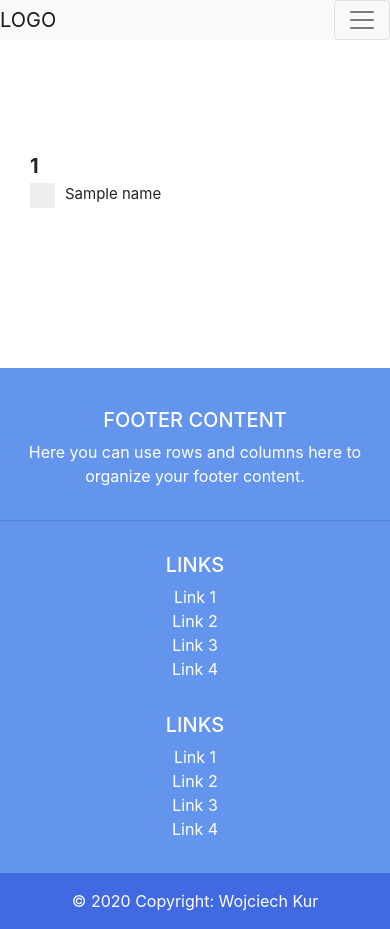
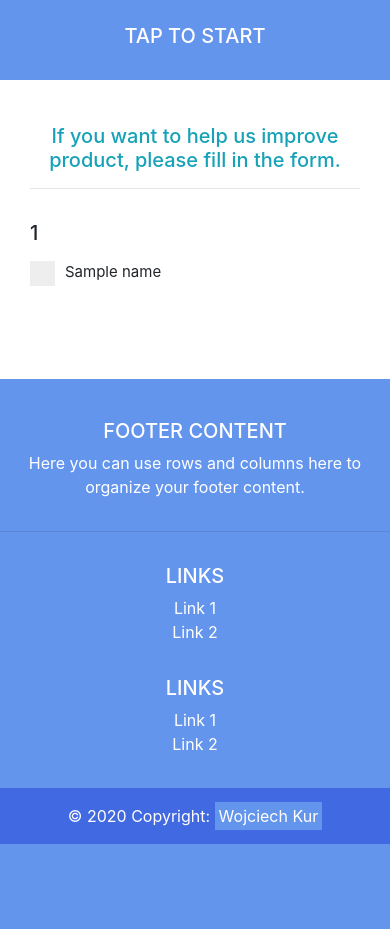
Before and after one commit to kuras120/FlaskApis, a Flask app: template templates/index.html in a window 390 px wide. After the commit the page ends 844 px from the top, so only its background shows below. Run offline with Flask 2, Linux system fonts and the light colour scheme; the template is opened without the code that fills it: most values are stand-ins (such as "Sample title", 1, 10 or a date in 2020); some libraries are stand-ins or nearby versions.

Commit message:
Almost perfect layout
Need to change mobile a little bit and add functionalities

```diff
--- a/static/css/default.css
+++ b/static/css/default.css
@@ -1,5 +1,5 @@
 body {
-
+    min-height: 100vh;
 }
 
 .navbar {
@@ -20,7 +20,7 @@ body {
 }
 
 #banner {
-    background: linear-gradient(rgba(20, 20, 20, 0.2), rgba(20, 20, 20, 0.2)), url("../images/city.jpg");
+    background-image: url("../images/city.jpg"), linear-gradient(rgba(123, 140, 160, 1), rgba(123, 140, 160, 1));
     background-repeat: repeat-x;
     background-size: contain;
     height: 600px;
@@ -59,28 +59,14 @@ body {
     outline: none;
 }
 
-footer, footer a, footer a:hover {
+.barstyle-cornflake-white, .barstyle-cornflake-white a {
     color: white;
+    background-color: cornflowerblue;
     text-decoration: none;
 }
+
 .col-md-4, .col-md-6, .col-md-3, .col-md-2, .col-md-1, .col-md-5 {
     /*border: 1px solid red;*/
-}
-
-/* From 0 to 992px Device Width */
-@media (max-width: 992px)  {
-
-    #button-sign {
-       display: none !important;
-    }
-    .navbar {
-        height: auto;
-        padding: auto;
-    }
-
-    #banner {
-        display: none;
-    }
 }
 
 /*--- CUSTOM CHECKBOX ---*/
--- a/static/javascript/Default.js
+++ b/static/javascript/Default.js
@@ -1,31 +1,7 @@
-
-//navbar hiding
-$(document).ready(function () {
-
-  'use strict';
-
-   var c, currentScrollTop = 0,
-       navbar = $('nav');
-
-   $(window).scroll(function () {
-      var a = $(window).scrollTop();
-      var b = navbar.height();
-
-      currentScrollTop = a;
-
-      if (c < currentScrollTop && a > b + b) {
-        navbar.addClass("scrollUp");
-      } else if (c > currentScrollTop && !(a <= b)) {
-        navbar.removeClass("scrollUp");
-      }
-      c = currentScrollTop;
-  });
-
+$(document).ready( function() {
+    $('#like-button').click(function() {
+        $.ajax("/add_like/").done(function (data) {
+            $('#like-button').html(" " + data);
+        });
+    });
 });
-
-//collapse navbar hiding after click
-$(document).ready(function () {
-  $(".navbar-nav li a").click(function(event) {
-    $(".navbar-collapse").collapse('hide');
-  });
-});
--- a/templates/index.html
+++ b/templates/index.html
@@ -1,5 +1,5 @@
 <!doctype html>
-<html lang="pl-PL">
+<html lang="en">
     <head>
         <!-- Required meta tags -->
         <meta charset="UTF-8">
@@ -11,12 +11,12 @@
         <link rel="stylesheet" href="https://stackpath.bootstrapcdn.com/bootstrap/4.1.2/css/bootstrap.min.css" integrity="sha384-Smlep5jCw/wG7hdkwQ/Z5nLIefveQRIY9nfy6xoR1uRYBtpZgI6339F5dgvm/e9B" crossorigin="anonymous">
         <link rel="stylesheet" href="https://use.fontawesome.com/releases/v5.4.2/css/all.css" integrity="sha384-/rXc/GQVaYpyDdyxK+ecHPVYJSN9bmVFBvjA/9eOB+pb3F2w2N6fc5qB9Ew5yIns" crossorigin="anonymous">
         <link rel= "stylesheet" type= "text/css" href= "{{ url_for('static',filename='css/default.css') }}">
-
         <!--favicon-->
         <link rel="shortcut icon" href="{{ url_for('static', filename='images/favicon.ico') }}">
     </head>
-    <body>
-        <nav class="navbar fixed-top navbar-expand-lg navbar-light bg-light">
+    <body class="d-flex flex-column">
+        <!-- NAVBAR DESKTOP/TABLET -->
+        <nav class="navbar d-none d-lg-flex fixed-top navbar-expand-lg navbar-light bg-light">
             <div class="container-fluid">
                 <a class="navbar-brand" href="#">LOGO</a>
                 <button class="navbar-toggler" type="button" data-toggle="collapse" data-target="#navbarText" aria-controls="navbarText" aria-expanded="false" aria-label="Toggle navigation">
@@ -30,20 +30,27 @@
                     </ul>
                 </div>
             </div>
-            <div id="button-sign" class="d-flex align-items-center justify-content-center h-100">
+            <div id="button-sign" class="d-none d-lg-flex align-items-center justify-content-center h-100">
                 LET'S START!
             </div>
         </nav>
-        <div class="container-fluid">
-            <div id="banner" class="row">
+        <!-- NAVBAR MOBILE -->
+        <nav class="navbar d-lg-none fixed-top navbar-light bg-light">
+            <div class="container-fluid d-flex justify-content-center h-100 barstyle-cornflake-white">
+                <h5>TAP TO START</h5>
+            </div>
+        </nav>
+        <!-- CONTENT -->
+        <div class="container-fluid d-flex flex-column flex-grow-1 pt-5 pt-md-0">
+            <div id="banner" class="row d-none d-lg-flex">
                 <div class="col-12">
                     <div class="row h-25"></div>
                     <div class="row h-25">
                         <div class="col-md-4 d-flex justify-content-start p-4">
-                            <span style="color: royalblue; font-weight: bold;">Today is &nbsp;</span>
+                            <span class="font-weight-bold" style="color: royalblue;">Today is &nbsp;</span>
                             <span style="color: cornflowerblue;">{{ date }}</span>
                         </div>
-                        <div class="col-md-4 offset-md-4 d-flex justify-content-end p-4" style="text-align: center;">
+                        <div class="col-md-4 offset-md-4 d-flex justify-content-end p-4 text-center">
                             <i id="like-button" class="fas fa-heart on-hover p-2 m-1"> {{ likes }}</i>
                             <i class="fab fa-facebook-square fa-2x on-hover p-1"></i>
                             <i class="fab fa-twitter-square fa-2x on-hover p-1"></i>
@@ -51,10 +58,10 @@
                     </div>
                     <div class="row h-25">
                         <div class="col-md-6 offset-md-3">
-                            <h3 class="d-flex justify-content-center" style="color: royalblue; font-weight: bold;">
+                            <h3 class="d-flex justify-content-center font-weight-bold" style="color: royalblue;">
                                 Welcome in custom template!
                             </h3>
-                            <h6 class="d-flex justify-content-center" style="color: cornflowerblue; font-weight: normal;">
+                            <h6 class="d-flex justify-content-center font-weight-bold" style="color: cornflowerblue;">
                                 It's simply boosted by python flask technology.
                             </h6>
                             <div class="d-flex justify-content-center">
@@ -74,24 +81,22 @@
                     </div>
                 </div>
             </div>
-
-            <div class="row">
-                <div class="col-12">
-                    <div class="container-fluid">
-                        <div class="row" style="height: 150px;">
-
+            <div class="row flex-grow-1 py-5">
+                <div class="col-12 d-flex align-items-center justify-content-center">
+                    <div class="row w-100">
+                        <div class="col-12 col-lg-6 text-info text-center">
+                            <h5>If you want to help us improve product, please fill in the form.</h5>
+                            <hr class="clearfix w-100 pb-3" />
                         </div>
-                        <div class="row">
-                            <div class="col-md-6">
-
-                            </div>
-                            <div class="col-md-6">
+                        <div class="col-12 offset-0 col-sm-8 offset-sm-2 col-lg-6 offset-lg-0">
                             <form>
                                 {% for item in question_data %}
-                                    <div class="d-block" style="font-weight: bold; font-size: 20px">{{ item[0] }}</div>
+                                <div class="d-block font-weight-bold text-justify text-md-left">
+                                    <h5>{{ item[0] }}</h5>
+                                </div>
                                 <div class="d-block">
                                     {% for elem in item[1] %}
-                                        <div class="form-check form-check-inline">
+                                    <div class="form-check form-check-inline py-2">
                                         <label class="checkbox-container">{{ elem }}
                                             <input class="form-check-input" type="checkbox">
                                             <span class="checkmark"></span>
@@ -103,14 +108,11 @@
                             </form>
                         </div>
                     </div>
-                        <div class="row" style="height: 150px;"></div>
-                    </div>
-
                 </div>
             </div>
-
         </div>
-        <footer class="pt-4" style="background-color: cornflowerblue;">
+        <!-- FOOTER -->
+        <footer class="pt-4 barstyle-cornflake-white">
             <div class="container-fluid text-center text-md-left">
                 <div class="row">
                     <div class="col-md-6 mt-md-0 mt-3">
@@ -122,45 +124,44 @@
                         <h5 class="text-uppercase">Links</h5>
                         <ul class="list-unstyled">
                             <li>
-                        <a href="#!">Link 1</a>
+                                <a href="#">Link 1</a>
                             </li>
                             <li>
-                        <a href="#!">Link 2</a>
+                                <a href="#">Link 2</a>
                             </li>
-                      <li>
-                        <a href="#!">Link 3</a>
+                            <li class="d-none d-md-flex">
+                                <a href="#">Link 3</a>
                             </li>
-                      <li>
-                        <a href="#!">Link 4</a>
+                            <li class="d-none d-md-flex">
+                                <a href="#">Link 4</a>
                             </li>
                         </ul>
-
                     </div>
                     <div class="col-md-3 mb-md-0 mb-3">
                         <h5 class="text-uppercase">Links</h5>
                         <ul class="list-unstyled">
                             <li>
-                        <a href="#!">Link 1</a>
+                                <a href="#">Link 1</a>
                             </li>
                             <li>
-                        <a href="#!">Link 2</a>
+                                <a href="#">Link 2</a>
                             </li>
-                      <li>
-                        <a href="#!">Link 3</a>
+                            <li class="d-none d-md-flex">
+                                <a href="#">Link 3</a>
                             </li>
-                      <li>
-                        <a href="#!">Link 4</a>
+                            <li class="d-none d-md-flex">
+                                <a href="#">Link 4</a>
                             </li>
                         </ul>
                     </div>
                 </div>
+                <div class="row">
+                    <div class="text-center py-3 w-100" style="background-color: royalblue;">© {{ year }} Copyright:
+                        <a class="p-1" href="https://wojciechkur.azurewebsites.net"> Wojciech Kur</a>
                     </div>
-
-            <div class="footer-copyright text-center py-3" style="background-color: royalblue">© {{ year }} Copyright:
-              <a href="https://wojciechkur.azurewebsites.net"> Wojciech Kur</a>
+                </div>
             </div>
       </footer>
-  <!-- Footer -->
         <!-- jQuery first, then Popper.js, then Bootstrap JS -->
         <script src="https://code.jquery.com/jquery-3.3.1.min.js" integrity="sha256-FgpCb/KJQlLNfOu91ta32o/NMZxltwRo8QtmkMRdAu8=" crossorigin="anonymous"></script>
         <script src="https://cdnjs.cloudflare.com/ajax/libs/popper.js/1.14.3/umd/popper.min.js" integrity="sha384-ZMP7rVo3mIykV+2+9J3UJ46jBk0WLaUAdn689aCwoqbBJiSnjAK/l8WvCWPIPm49" crossorigin="anonymous"></script>
@@ -169,15 +170,6 @@
         <!-- Optional JavaScript -->
         <script src="../static/javascript/Default.js"></script>
 
-        <script type=text/javascript>
-            $(document).ready( function() {
-                $('#like-button').click(function() {
-                    $.ajax("{{ url_for('home_controller.add_like') }}").done(function (data) {
-                        $('#like-button').html(" " + data);
-                    });
-                });
-            });
-        </script>
 
     </body>
 </html>
```
Also changed, not shown: templates/questionnaire.html (added, +10 -0 lines). Lines whose indentation alone changed are shown as unchanged.
